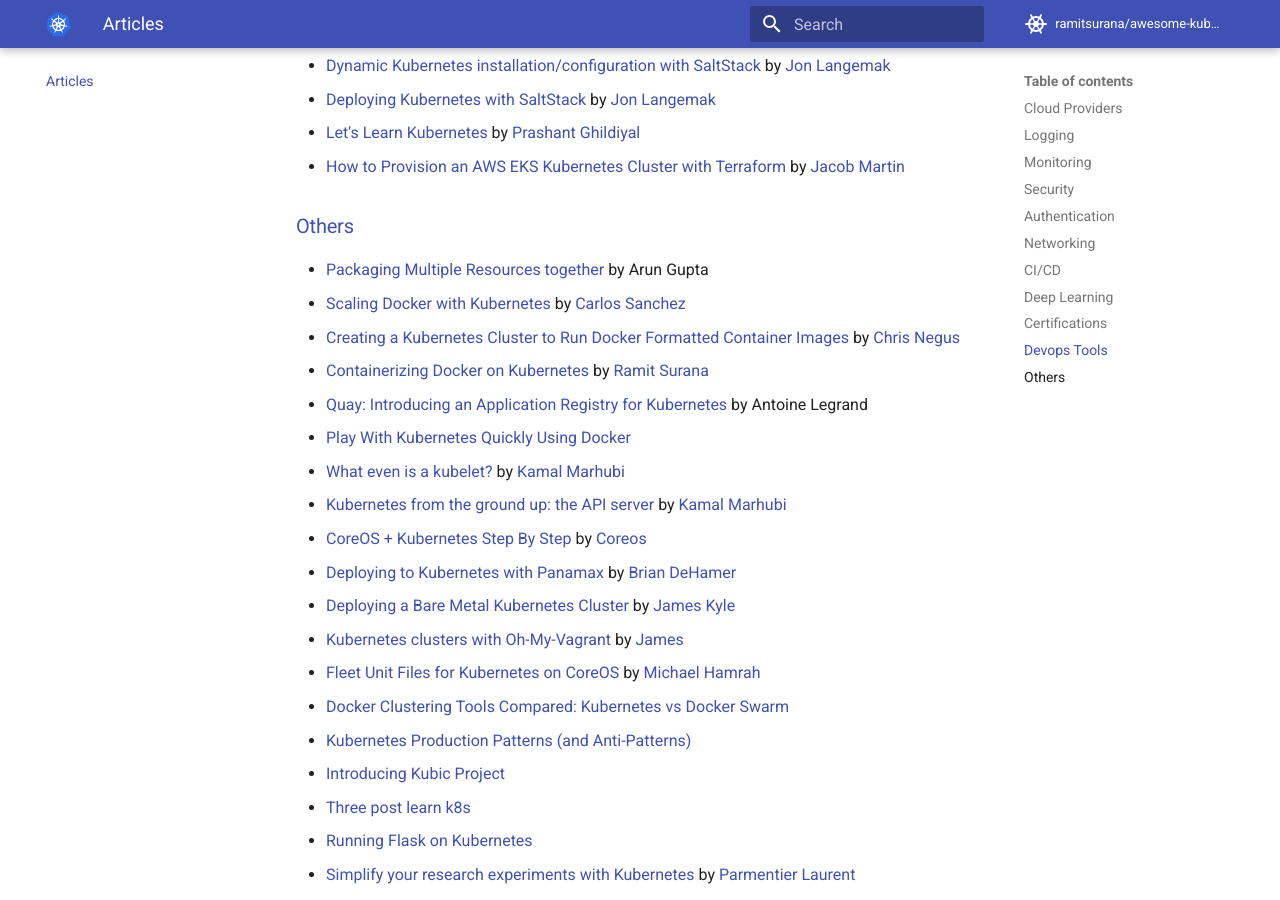
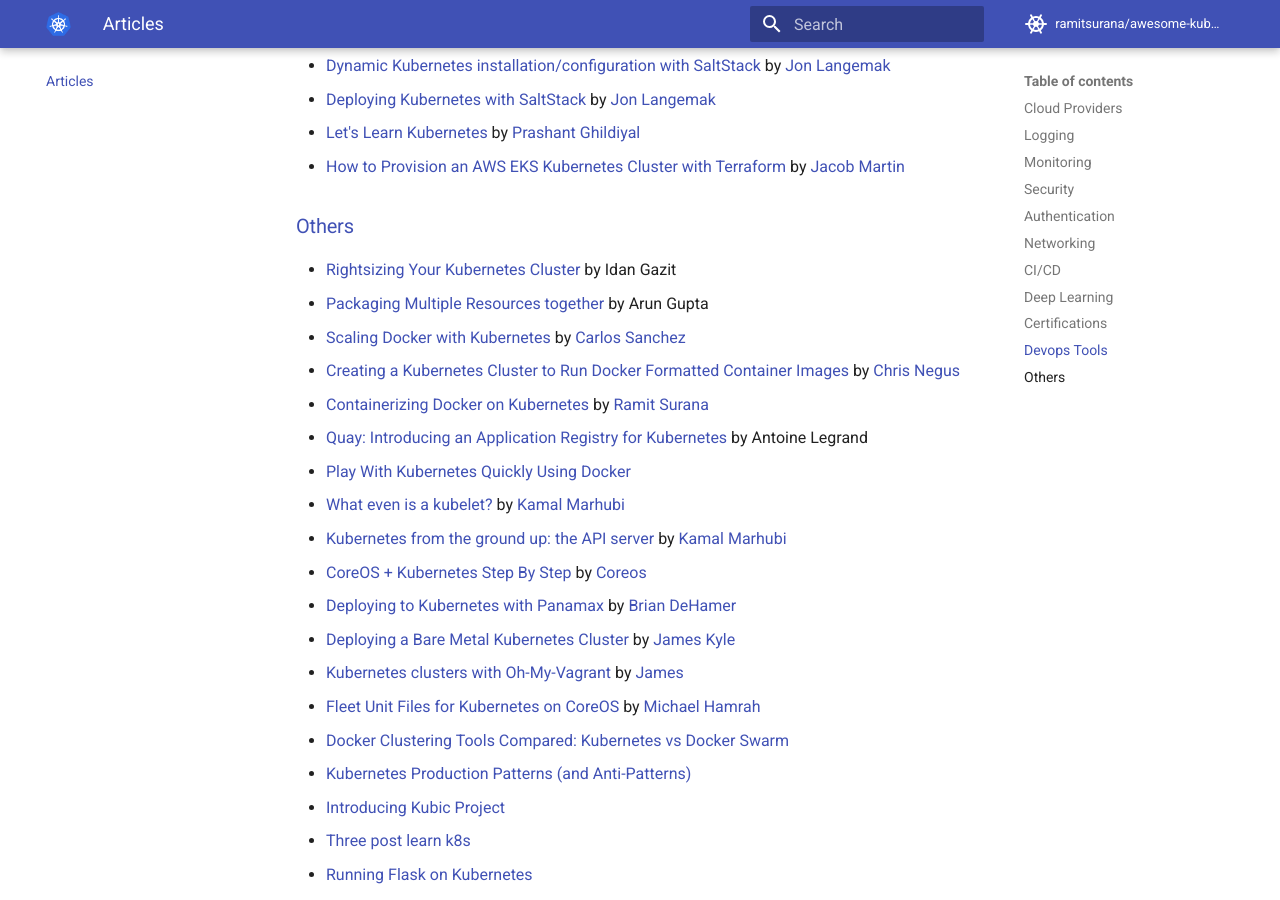
Before and after one commit to ramitsurana/awesome-kubernetes, an MkDocs documentation site: the page built from docs/articles/articles.md, in a window 1280 px wide and 900 px high, scrolled down 3279 px. Built offline with MkDocs 1.6.1 and Material for MkDocs 9.7.7, drawn with Linux system fonts in a browser that asks for light colours; comment, search, counter and statistics services are not loaded.

Commit message:
Update articles.md (#965)
It would be great to add this one more resource that helps us in rightsizing our Kubernetes Cluster by Idan Gazit.

```diff
--- a/docs/articles/articles.md
+++ b/docs/articles/articles.md
@@ -103,6 +103,7 @@ Useful Articles
 - [How to Provision an AWS EKS Kubernetes Cluster with Terraform](https://spacelift.io/blog/how-to-provision-aws-eks-kubernetes-cluster-with-terraform) by [Jacob Martin](https://www.linkedin.com/in/jakubmartin/)
 
 ### [Others](#others)
+* [Rightsizing Your Kubernetes Cluster](https://www.perfectscale.io/blog/8-tips-for-rightsizing-your-kubernetes-cluster) by Idan Gazit
 * [Packaging Multiple Resources together](https://planet.jboss.org/post/kubernetes_application_package_multiple_resources_together) by Arun Gupta
 * [Scaling Docker with Kubernetes](http://www.infoq.com/articles/scaling-docker-with-kubernetes) by [Carlos Sanchez](https://twitter.com/csanchez)
 * [Creating a Kubernetes Cluster to Run Docker Formatted Container Images](http://access.redhat.com/articles/1353773) by [Chris Negus](https://twitter.com/linuxcricket)
```
